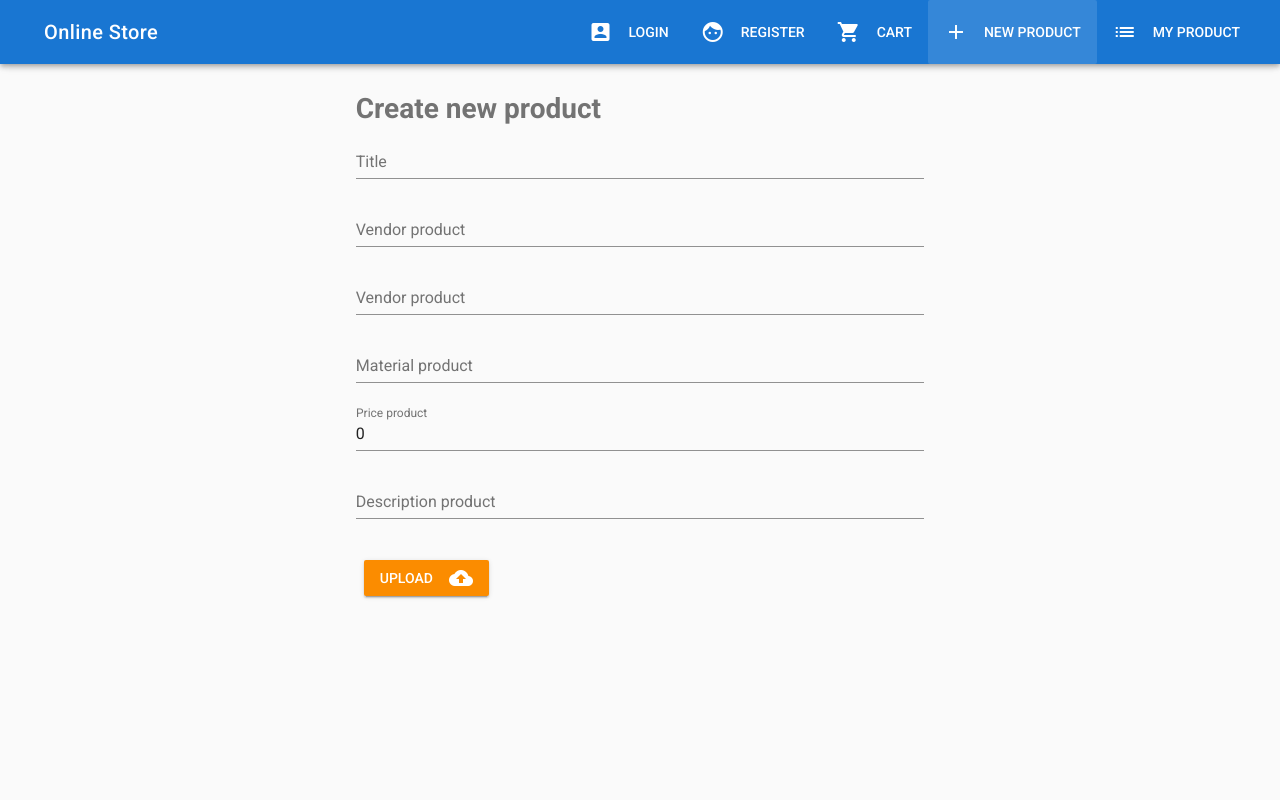
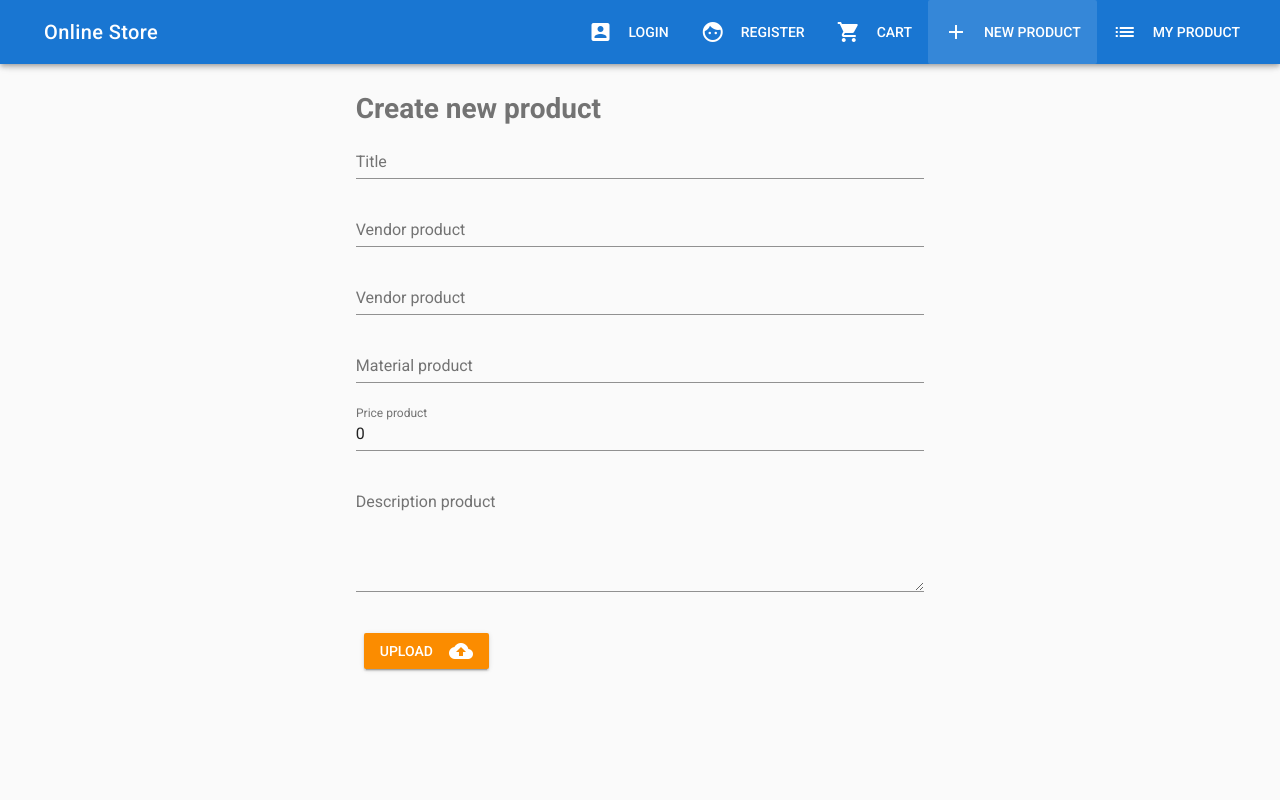
Before and after one commit to alte0/udemy-online-store-vuejs, a Vue app: page /new in a window 1280 px wide. Shown: the top 800 px of the page. Built offline with nearby package versions, Linux system fonts and the light colour scheme.

Commit message:
добавлено свойство multi-line у desc

```diff
--- a/src/components/Products/NewProduct.vue
+++ b/src/components/Products/NewProduct.vue
@@ -42,6 +42,7 @@
               name="description"
               label="Description product"
               type="text"
+              multi-line
               v-model="description"
               ></v-text-field>
           </v-form>
```
